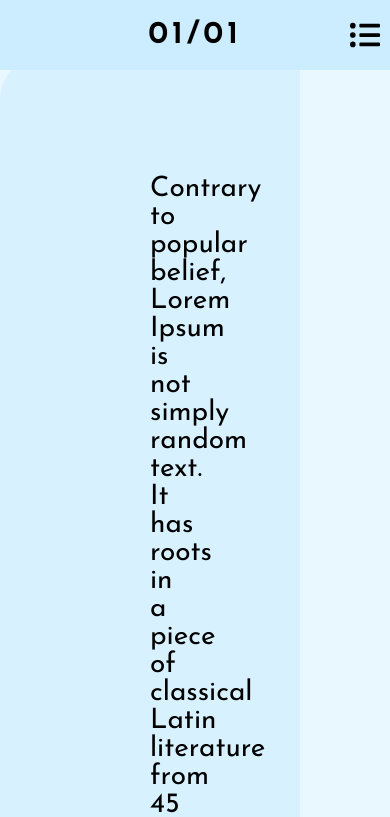
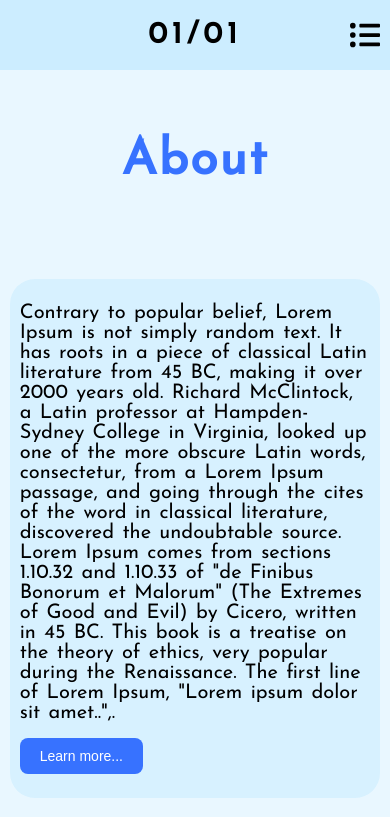
Before and after one commit to wantedbear007/home, a React (Create React App) app: page /about in a window 390 px wide. Shown: the top 817 px of the page. Built offline with nearby package versions, Linux system fonts and the light colour scheme.

Commit message:
Optimized for mobile and tablet view.

```diff
--- a/src/pages/About/About.css
+++ b/src/pages/About/About.css
@@ -10,7 +10,7 @@
   flex: 1;
 }
 .text {
-  font-size: 55px;
+  font-size: 75px;
   color: #3772ff;
   letter-spacing: 2px;
   text-align: center;
@@ -45,3 +45,68 @@
   transform: scale(0.99);
   background-color: #0d49d4;
 }
+
+@media screen and (max-width: 1250px) {
+  .text {
+    font-size: 70px;
+  }
+  .paragraphContainer {
+    padding: 50px 30px;
+  }
+  .paragraph {
+    font-size: 32px;
+    word-spacing: 3px;
+  }
+  .learnMoreButton {
+    font-size: 16px;
+    margin-top: 15px;
+  }
+}
+
+@media screen and (max-width: 935px) {
+  .aboutParentContainer {
+    justify-content: space-evenly;
+  }
+
+  .text {
+    margin-top: 140px;
+    font-size: 90px;
+  }
+  .paragraphContainer {
+    padding: 70px 70px;
+    border-radius: 35px;
+  }
+  .paragraph {
+    font-size: 28px;
+    word-spacing: 5px;
+  }
+  .learnMoreButton {
+    font-size: 18px;
+    border-style: none;
+    margin-top: 30px;
+    background-color: #3772ff;
+    color: white;
+    border-radius: 8px;
+  }
+}
+
+@media screen and (max-width: 450px) {
+  .text {
+    margin-top: 90px;
+    font-size: 50px;
+  }
+  .paragraphContainer {
+    padding: 24px 10px;
+    border-radius: 25px;
+    width: 95%;
+  }
+  .paragraph {
+    font-size: 20px;
+    word-spacing: 2px;
+  }
+  .learnMoreButton {
+    font-size: 14px;
+    margin-top: 15px;
+    border-radius: 8px;
+  }
+}
```
